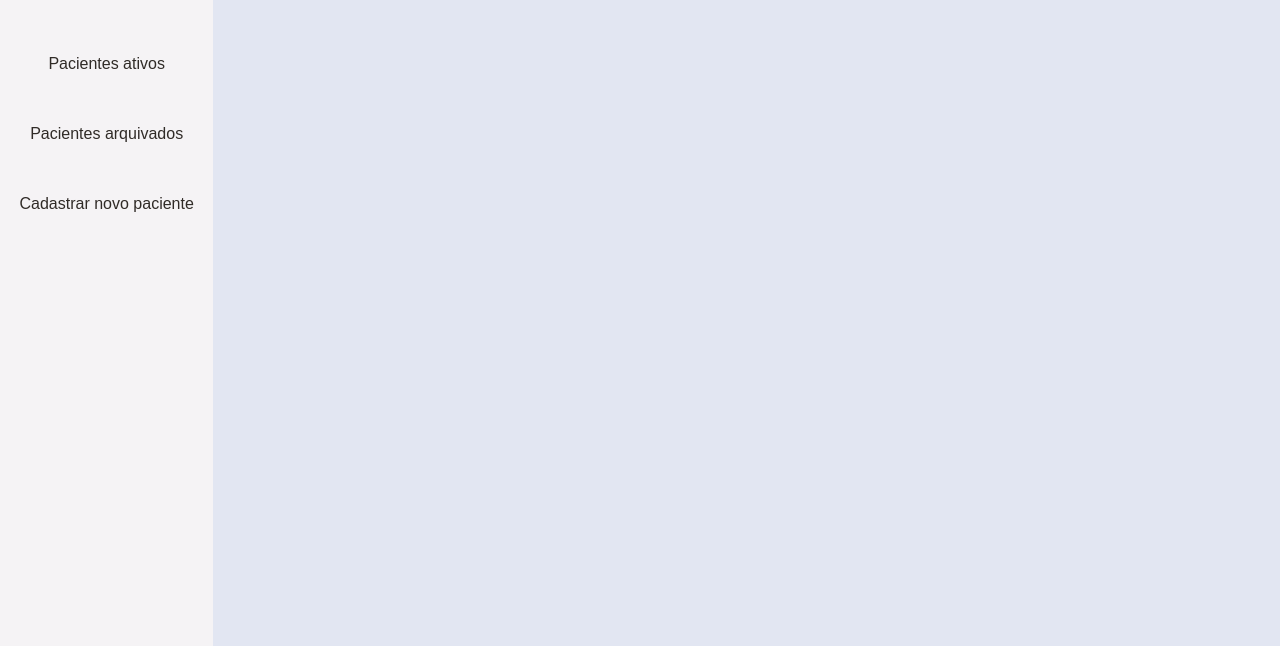
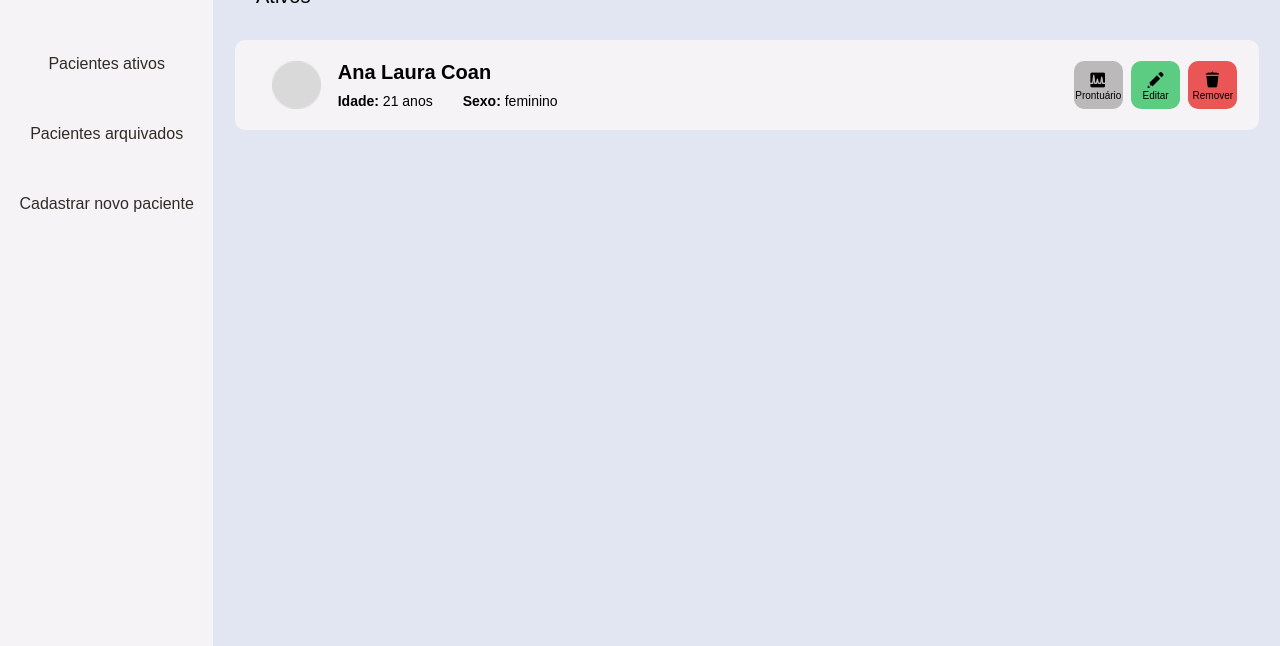
Before and after one commit to analauracoan/AD2-WEB-UDESC, a plain HTML site: page index.html in a window 1280 px wide. Shown: the part 154-800 px from the top of the page. Drawn offline with Linux system fonts and the light colour scheme; a web font is replaced by a local one.

Commit message:
concluída estilização do componente de paciente

```diff
--- /dev/null
+++ b/css/pacientes_ativos.css
@@ -0,0 +1,88 @@
+@import url('https://fonts.googleapis.com/css2?family=Yaldevi:wght@200..700&display=swap');
+
+.principal__pacientes-ativos__titulo {
+    font-family: "Yaldevi", sans-serif;
+    padding: 2% 0 0 4%;
+    font-size: 40px;
+    font-weight: 600;
+}
+
+.principal__pacientes-ativos__subtitulo {
+    font-family: "Yaldevi", sans-serif;
+    padding: 0 0 2% 4%;
+    font-size: 20px;
+    font-weight: 200;
+}
+
+.principal__pacientes-ativos__card {
+    background-color: var(--branco-principal);
+    height: 5%;
+    margin: 1% 2%;
+    padding: 2%;
+    border-radius: 10px;
+    display: flex;
+    flex-direction: row;
+    justify-content: space-between;
+}
+
+.principal__pacientes-ativos__card__separador {
+    width: 100%;
+    display: flex;
+    flex-direction: row;
+}
+
+.principal__pacientes-ativos__card__foto {
+    width: 6%;
+    margin: 0 2%;
+}
+
+.principal__pacientes-ativos__card__infos__nome {
+    font-family: "Yaldevi", sans-serif;
+    color: var(--preto-principal);
+    font-size: 20px;
+    margin-bottom: 4%;
+}
+
+.principal__pacientes-ativos__card__infos__adicionais {
+    display: flex;
+    flex-direction: row;
+    gap: 30px;
+    font-family: "Yaldevi", sans-serif;
+    color: var(--preto-principal);
+    font-size: 14px;
+}
+
+.principal__pacientes-ativos__card__botoes {
+    display: flex;
+    flex-direction: row;
+    justify-content: space-between;
+    width: 20%;
+}
+
+.principal__pacientes-ativos__card__botao {
+    width: 30%;
+    height: 100%;
+    border-radius: 10px;
+    display: flex;
+    flex-direction: column;
+    align-items: center;
+    justify-content: center;
+}
+
+.botao-prontuario {
+    background-color: #BBB9B9;
+}
+
+.botao-editar {
+    background-color: #5CCC82;
+}
+
+.botao-remover {
+    background-color: #EA5555;
+}
+
+.principal__pacientes-ativos__card__botao__texto {
+    font-family: "Yaldevi", sans-serif;
+    color: var(--preto-principal);
+    font-size: 10px;
+}
--- a/index.html
+++ b/index.html
@@ -5,7 +5,8 @@
         <title>Consultório</title>
         <meta charset="UTF-8">
         <meta name="viewport" content="width-device-width, initial-scale=1">
-        <link rel="stylesheet" href="css/styles.css">
+        <link rel="stylesheet" href="css/general.css">
+        <link rel="stylesheet" href="css/pacientes_ativos.css">
     </head>
 
     <body>
@@ -80,8 +81,51 @@
         </aside>
 
         <main class="principal">
-            <section class="principal__pacientes-ultimos-acessos">
-
+            <section class="principal__pacientes-ativos">
+                <h1 class="principal__pacientes-ativos__titulo">
+                    Pacientes
+                </h1>
+                <h3 class="principal__pacientes-ativos__subtitulo">
+                    Ativos
+                </h3>
+                <div class="principal__pacientes-ativos__card">
+                    <div class="principal__pacientes-ativos__card__separador">
+                        <img src="images/foto_perfil.png" alt="Foto de perfil do paciente" class="principal__pacientes-ativos__card__foto"/>
+                        <div class="principal__pacientes-ativos__card__infos">
+                            <h4 class="principal__pacientes-ativos__card__infos__nome">
+                                Ana Laura Coan
+                            </h4>
+                            <div class="principal__pacientes-ativos__card__infos__adicionais">
+                                <p class="principal__pacientes-ativos__card__infos__adicionais__idade">
+                                    <b>Idade: </b>21 anos
+                                </p>
+                                <p class="principal__pacientes-ativos__card__infos__adicionais__sexo">
+                                    <b>Sexo: </b>feminino
+                                </p>
+                            </div>
+                        </div>
+                    </div>
+                    <div class="principal__pacientes-ativos__card__botoes">
+                        <div class="principal__pacientes-ativos__card__botao botao-prontuario">
+                            <img src="images/icone_prontuario.png" alt="Ícone de prontuário" class="principal__pacientes-ativos__card__botao__icone"/>
+                            <p class="principal__pacientes-ativos__card__botao__texto">
+                                Prontuário
+                            </p>
+                        </div>
+                        <div class="principal__pacientes-ativos__card__botao botao-editar">
+                            <img src="images/icone_editar.png" alt="Ícone de edição" class="principal__pacientes-ativos__card__botao__icone"/>
+                            <p class="principal__pacientes-ativos__card__botao__texto">
+                                Editar
+                            </p>
+                        </div>
+                        <div class="principal__pacientes-ativos__card__botao botao-remover">
+                            <img src="images/icone_remover.png" alt="Ícone de remoção" class="principal__pacientes-ativos__card__botao__icone"/>
+                            <p class="principal__pacientes-ativos__card__botao__texto">
+                                Remover
+                            </p>
+                        </div>
+                    </div>
+                </div>
             </section>
         </main>
 
```
Also changed, not shown: css/general.css (renamed from css/styles.css), images/foto_perfil.png (added), images/icone_editar.png (added), images/icone_prontuario.png (added), images/icone_remover.png (added).
